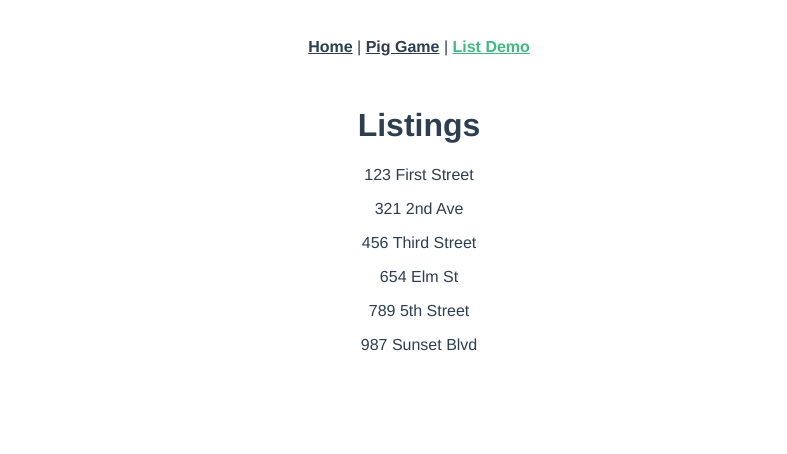
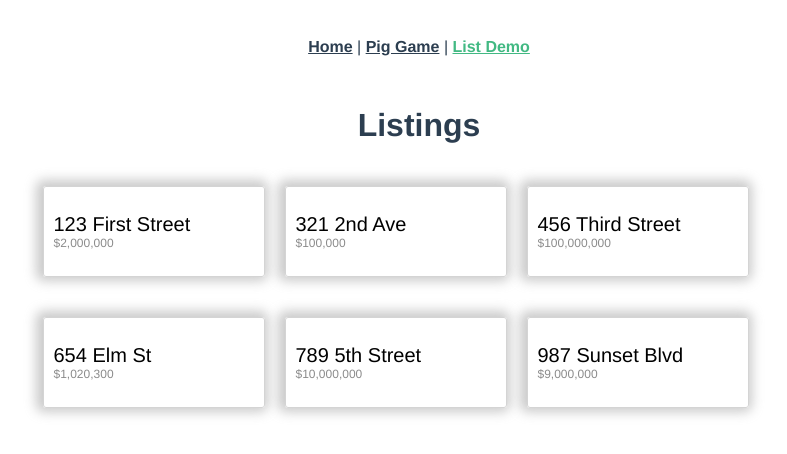
Before and after one commit to w3bappd3v/vue-demo, a Vue app: page /listings in a window 1280 px wide. Shown: the top 454 px of the page, without its empty margins (221-1008 px from the left). Built offline with nearby package versions, Linux system fonts and the light colour scheme.

Commit message:
listings props object

```diff
--- a/src/components/listings/Listing.vue
+++ b/src/components/listings/Listing.vue
@@ -0,0 +1,50 @@
+<template>
+    <div class="listing">
+        <!-- <img src={imageurl} alt={address} /> -->
+        <!-- <a href={`/listings/${id}`} class="btn btn-primary listing-link" use:link>
+            View Listing
+        </a> -->
+        <ul class="info">
+            <li class="address">{{ listing.address }}</li>
+            <li>${{ listing.price }}</li>
+        </ul>
+    </div>
+</template>
+
+<script>
+export default {
+  props: ['listing']
+}
+</script>
+
+<!-- Add "scoped" attribute to limit CSS to this component only -->
+<style scoped lang="scss">
+  .listing {
+    width: 200px;
+    height: fit-content;
+    border: 1px solid #d4d4d4;
+    border-radius: 3px;
+    margin: 20px 10px;
+    padding: 10px;
+    box-shadow: -2px -1px 12px 5px #b8b8b8bf;
+
+    img {
+      width:200px;
+      height: 200px;
+    }
+
+    ul {
+      padding: 0;
+      list-style: none;
+      text-align: left;
+    }
+    .address {
+      font-size: 1.25em;
+      color: #000;
+    }
+    li {
+      font-size: .75em;
+      color: #8b8b8b;
+    }
+  }
+</style>
--- a/src/views/Listings.vue
+++ b/src/views/Listings.vue
@@ -1,7 +1,9 @@
 <script>
   import store from '../store/modules/listings'
-  // import Filterbar from "../Filterbar.svelte";
-  // import Listing from "./Listing.svelte";
+
+  import Listing from "../components/listings/Listing";
+  // import Filterbar from "../components/listings/Filterbar;
+
 
   export default {
     computed: {
@@ -9,34 +11,36 @@
         return store.getters.listings;
       }
     },
-    methods: {
-      filterList (event) {
-        let strToMatch = event.detail.text.toLowerCase().replace(/\s/g, '');
-        let numCount = 0;
-        for(let i=1; i<strToMatch.length; i++){
-        if(/^\d+$/.test(strToMatch[i])){
-            numCount++;
-        }
-        }
-        if(numCount == strToMatch.length-1){
-        strToMatch = parseInt(strToMatch);
-        }
-        return this.listings.filter(x => x.address.toLowerCase().includes('123'));
-      }
+    components: {
+      appListing: Listing
     }
   }
 </script>
 
-<style scoped>
+<style scoped lang="scss">
   .listings {
+    margin: 0 auto;
+    max-width: 773px;
     display: flex;
-    flex-wrap: wrap;
+    flex-wrap: wrap
+  }
+  @media only screen and (max-width: 758px) {
+    .app {
+      max-width: 518px;
+    }
+    @media only screen and (max-width: 517px) {
+      .app {
+        max-width: 277px;
+      }
+    }
   }
 </style>
 
 <template>
   <div>
     <h1>Listings</h1>
-    <p v-for="listing in listings" :key="listing.id">{{ listing.address }}</p>
+    <div class="listings">
+      <app-listing v-for="listing in listings" :listing="listing" :key="listing.id"></app-listing>
+    </div>
   </div>
 </template>
```
